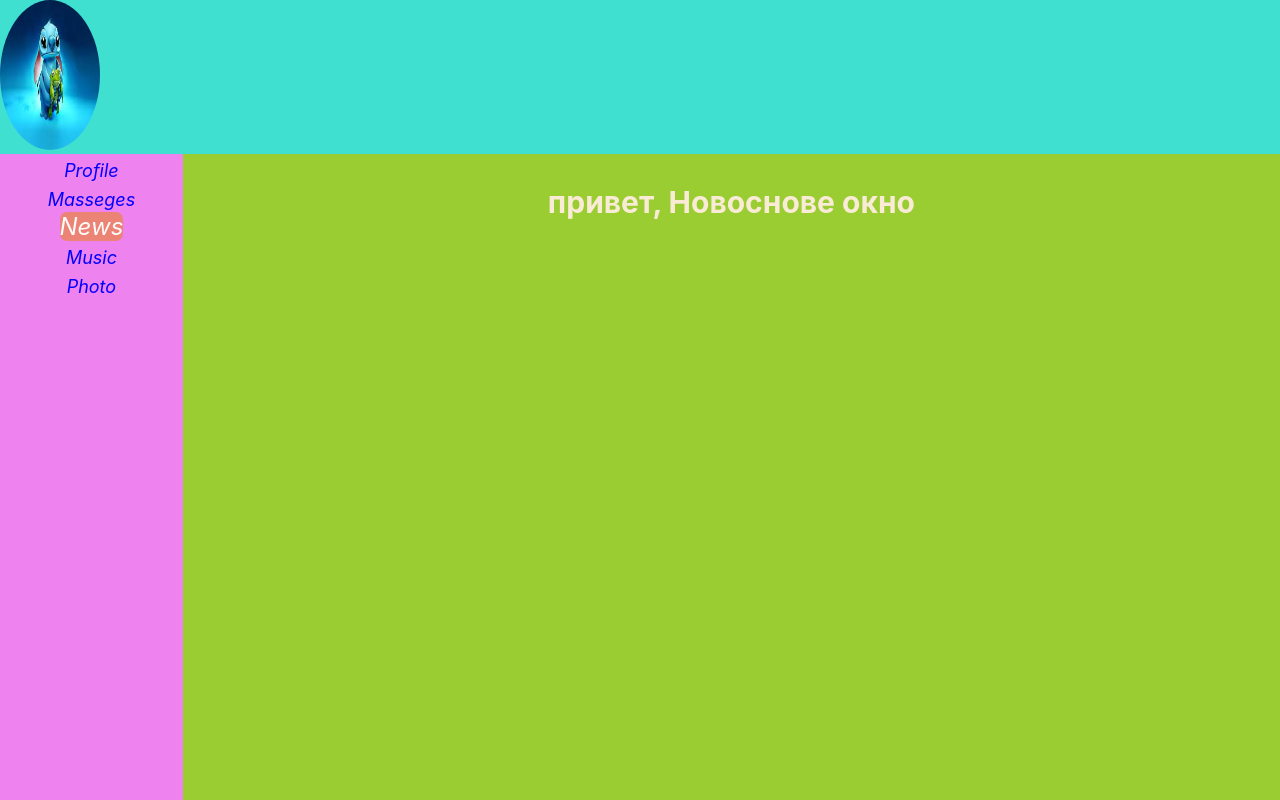
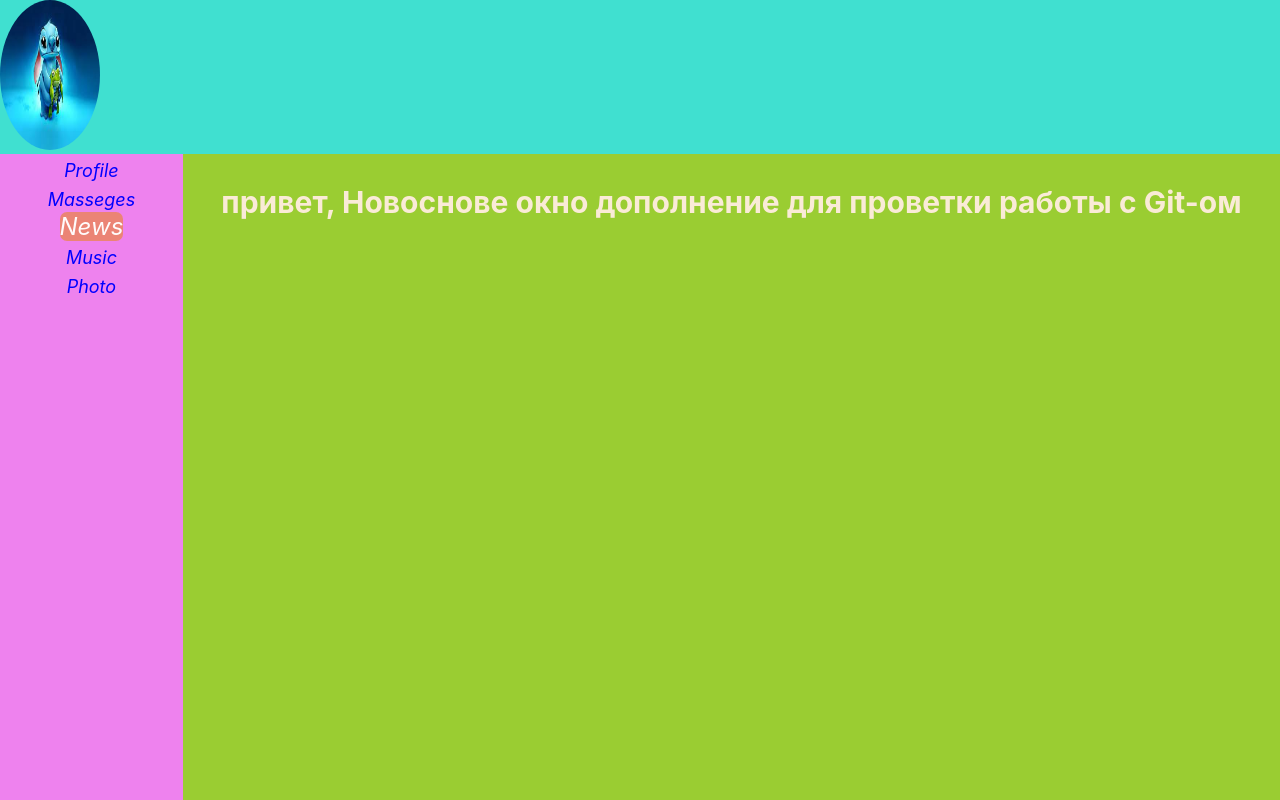
Before and after one commit to Antoniprok/ReactSocialNetworks, a React (Create React App) app: page /News in a window 1280 px wide. Shown: the top 800 px of the page. Built offline with nearby package versions, Linux system fonts and the light colour scheme.

Commit message:
git check

```diff
--- a/src/components/News/News.jsx
+++ b/src/components/News/News.jsx
@@ -3,7 +3,10 @@ import s from './News.module.css'
 let News = () => {
   return (
     <div>
-      <p className={s.title}> привет, Новоснове окно </p>
+      <p className={s.title}>
+        {' '}
+        привет, Новоснове окно дополнение для проветки работы с Git-ом
+      </p>
     </div>
   )
 }
```
